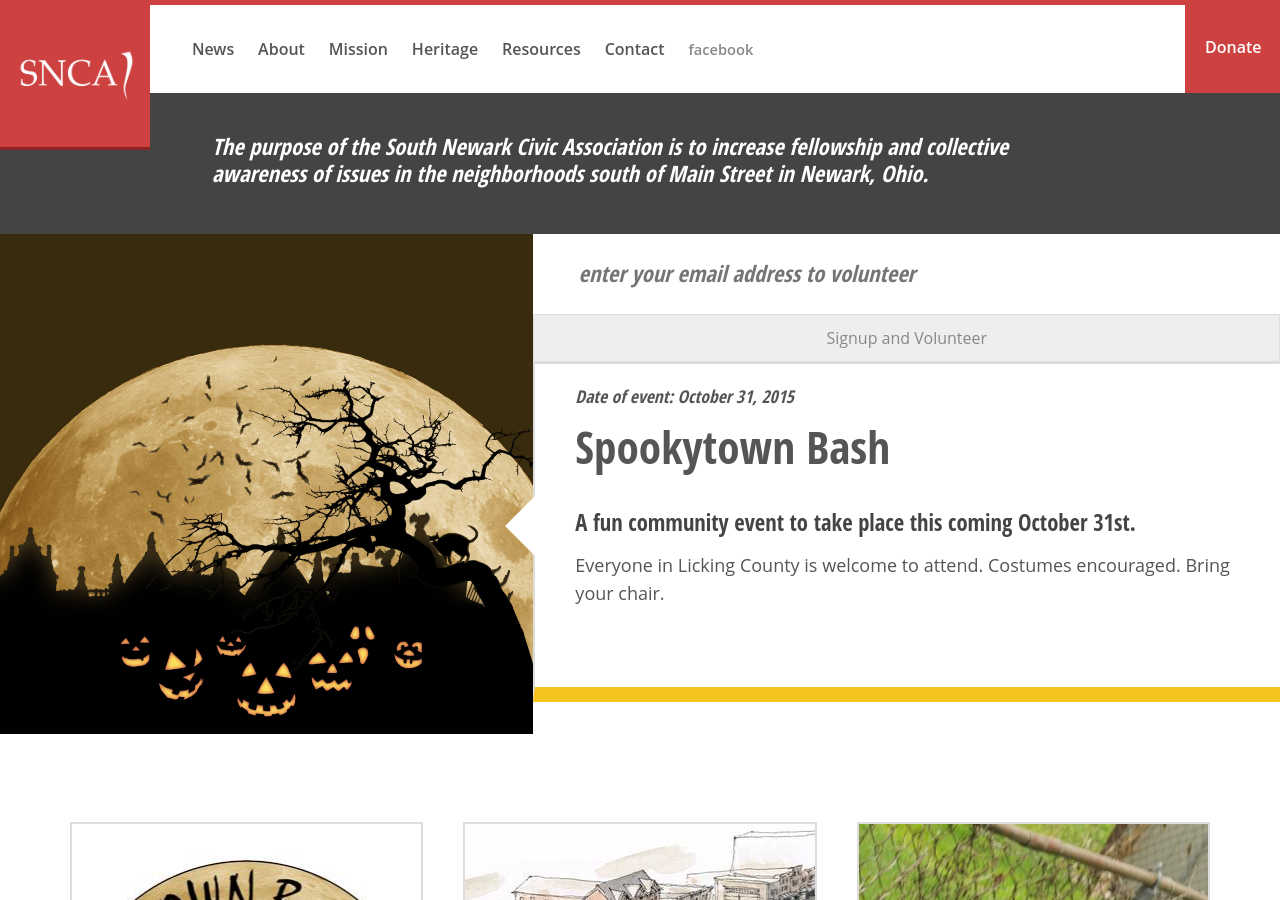
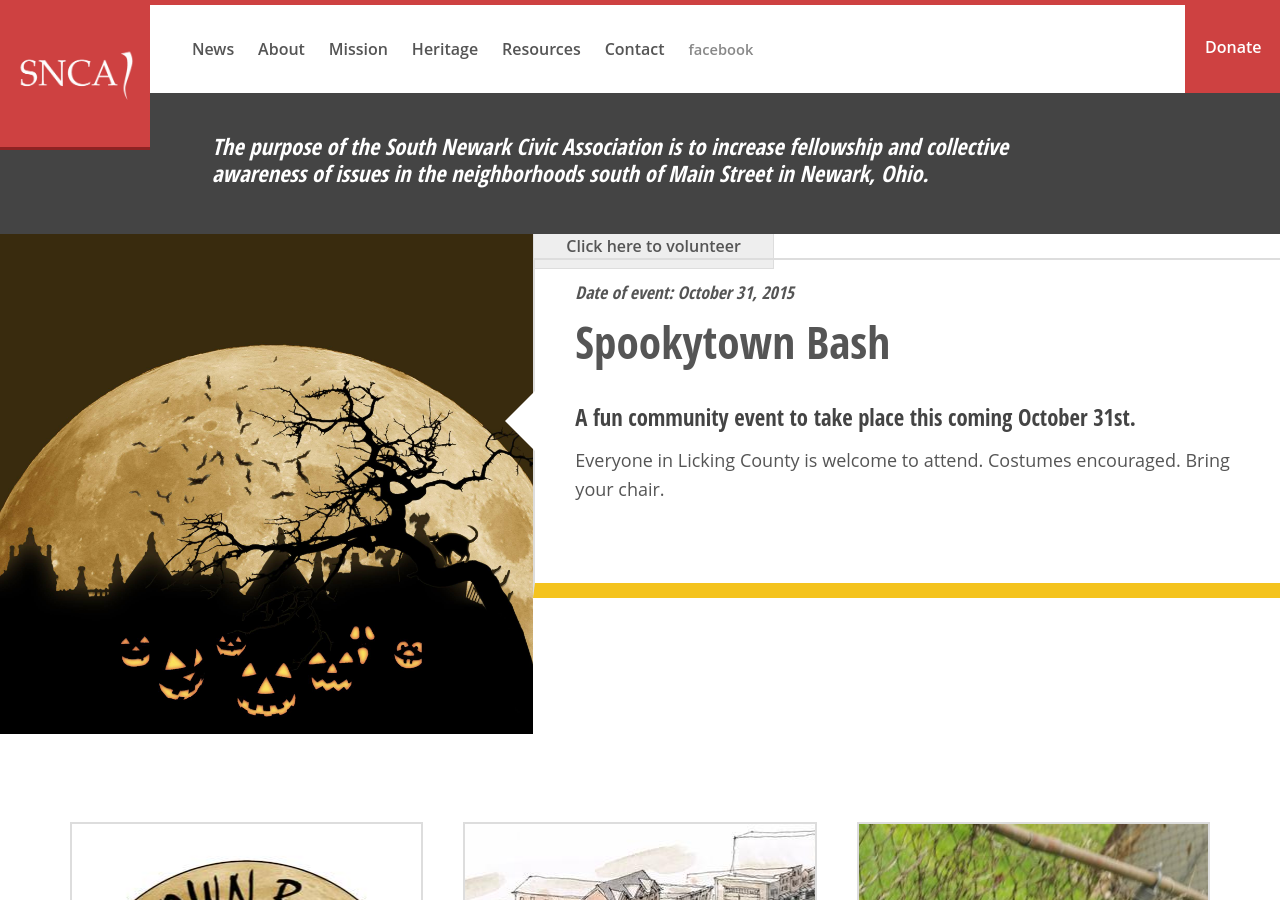
Before and after one commit to jeremyeblake/mysouthnewark, a Jekyll site: the page built from index.html, in a window 1280 px wide and 900 px high. Built offline with Jekyll 4.4.1, drawn with Linux system fonts in a browser that asks for light colours; Markdown is read by kramdown in place of the engine named in the settings.

Commit message:
Updating volunteer button

```diff
--- a/index.html
+++ b/index.html
@@ -5,8 +5,9 @@ layout: default
 <section class="featured-panel">
 
 <aside class="volunteer-signup">
+
 	<!-- Begin MailChimp Signup Form -->
-	<div id="mc_embed_signup">
+	<!-- <div id="mc_embed_signup">
 	<form action="http://mysouthnewark.us8.list-manage.com/subscribe/post?u=2583325f2406101abeee288f9&amp;id=9f934161e4" method="post" id="mc-embedded-subscribe-form" name="mc-embedded-subscribe-form" class="validate" target="_blank" novalidate>
 
 	<div class="mc-field-group">
@@ -15,12 +16,16 @@ layout: default
 		<div id="mce-responses" class="clear">
 			<div class="response" id="mce-error-response" style="display:none"></div>
 			<div class="response" id="mce-success-response" style="display:none"></div>
-		</div>    <!-- real people should not fill this in and expect good things - do not remove this or risk form bot signups -->
+		</div>    <!-- real people should not fill this in and expect good things - do not remove this or risk form bot signups
 	    <div style="position: absolute; left: -5000px;"><input type="text" name="b_2583325f2406101abeee288f9_9f934161e4" tabindex="-1" value=""></div>
 	    <div class="clear"><input type="submit" value="Signup and Volunteer" name="subscribe" id="mc-embedded-subscribe" class="button email-form_submit"></div>
 	</form>
+	</div> -->
+	<!--End mc_embed_signup-->
+
+	<div class="clear">
+		<a href="https://docs.google.com/forms/d/1bATG3CeeLXxuwLz2nG_-IJixJIi03MLrCB4hjIbEcUI/viewform" class="volunteer-button">Click here to volunteer</a>
 	</div>
-	<!--End mc_embed_signup-->
 
 </aside>
 
@@ -28,7 +33,6 @@ layout: default
 	{% assign post = feature %}
 
 	<div class="media slider">
-
 
       <ul class="slides">
 
@@ -45,7 +49,6 @@ layout: default
       	</li>
 
       </ul>
-
 
     </div>
 
```
